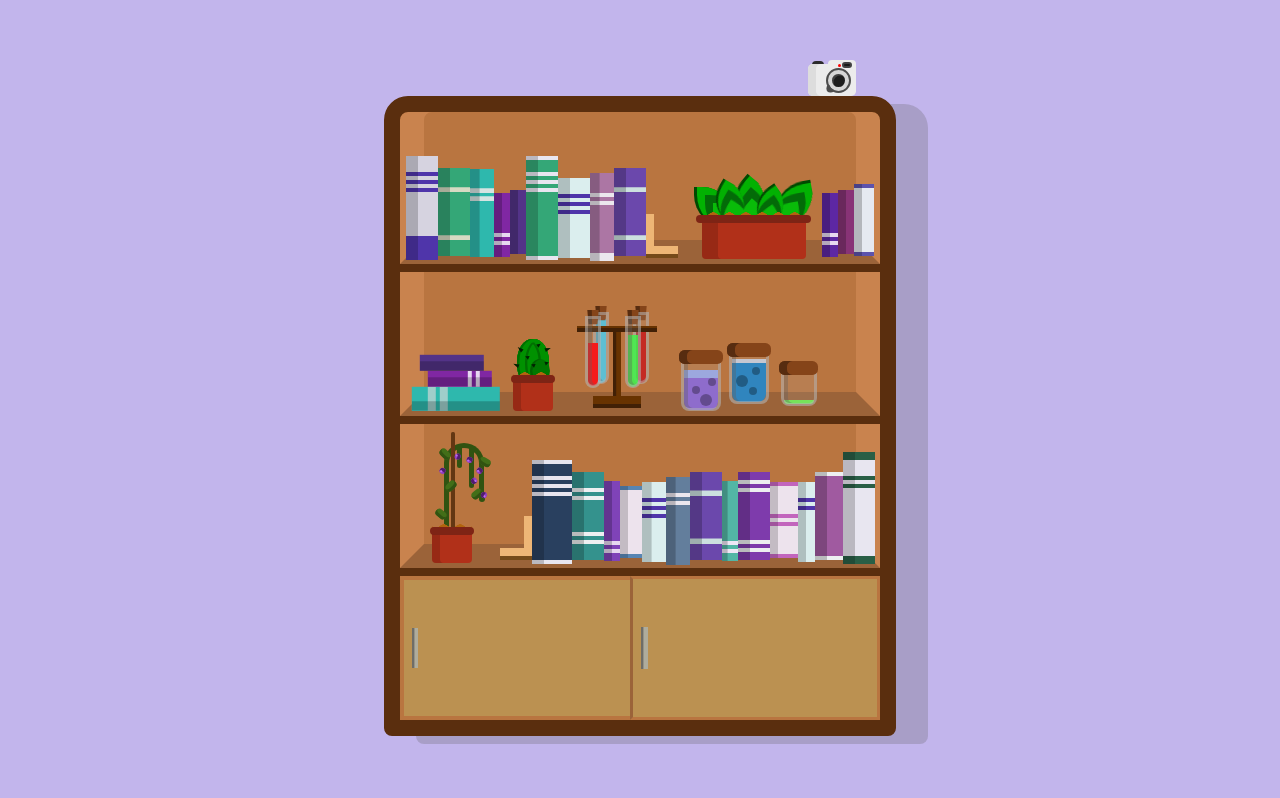
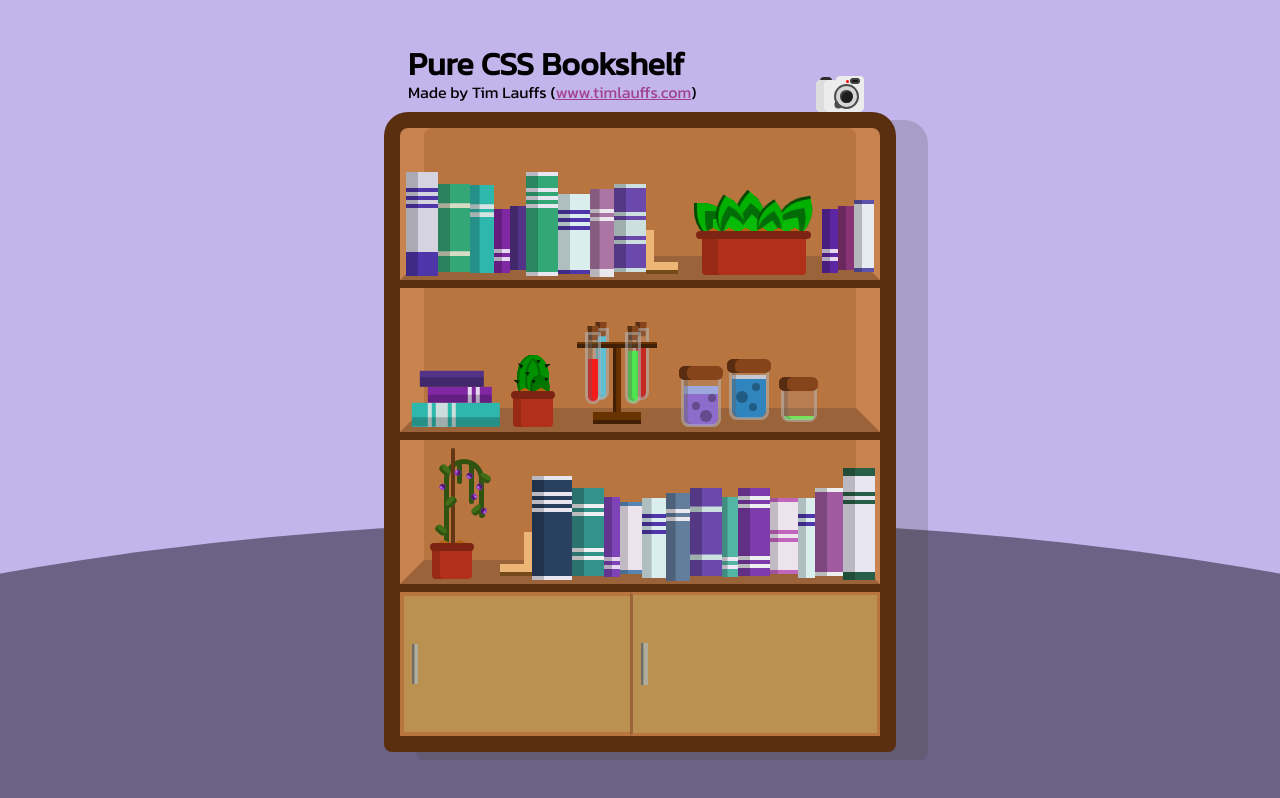
Before and after one commit to tlauffs/css_art, a website built with Vite: page index.html in a window 1280 px wide. Built offline with nearby package versions, Linux system fonts and the light colour scheme.

Commit message:
added name and background

```diff
--- a/index.html
+++ b/index.html
@@ -10,22 +10,25 @@
       rel="stylesheet"
     />
     <meta name="viewport" content="width=device-width, initial-scale=1.0" />
-    <title>Vite + TS</title>
+    <title>Pure CSS Bookshelf</title>
+    <meta name="description" content="A Bookshelf made using only CSS. Made by: Tim Lauffs">
   </head>
   <body>
     <div id="app"></div>
     <script type="module" src="/src/main.ts"></script>
+    <div class="background-circle"></div>
     <div class="bookshelf-wrapper">
-      <div class="bookshelf-top">
-        <div></div>
-        <div class="camera">
-          <div class="flash"></div>
-          <div class="trigger"></div>
+        <div class="name">
+          <h1> Pure CSS Bookshelf</h1>
+          <p>Made by Tim Lauffs (<a href="https://timlauffs.com/" target="_blank">www.timlauffs.com</a>)</p>
         </div>
-      </div>
       <div class="bookshelf">
         <div class="shelf">
           <div class="shelf-flex">
+            <div class="camera">
+              <div class="flash"></div>
+              <div class="trigger"></div>
+            </div>
             <div class="flex book-row">
               <div class="book"></div>
               <div class="book"></div>
--- a/src/style.css
+++ b/src/style.css
@@ -32,6 +32,8 @@
 html,
 body {
   font-family: "Kanit", sans-serif;
+  font-size: 1rem;
+  word-break: break-word;
 }
 
 body {
@@ -47,9 +49,33 @@ h1 {
   line-height: 100%;
 }
 
+a {
+  color: #a14091;
+  transition: all ease 200ms;
+}
+
+a:hover {
+  color: #55104b;
+}
+
 .flex {
   display: flex;
   align-items: flex-end;
+}
+
+.background-circle {
+  position: fixed;
+  width: max(200%, 100rem);
+  height: 100%;
+  bottom: -65%;
+  background-color: #6b6386;
+  border-radius: 50%;
+}
+
+.name {
+ margin-left: 3vmin;
+ margin-bottom: 1vmin;
+ max-width: 70%;
 }
 
 .bookshelf {
@@ -68,12 +94,18 @@ h1 {
   .bookshelf-wrapper {
     scale: 130%;
   }
+  h1 {
+    font-size: 1rem;
+  }
+  p{
+    font-size: 0.6rem;
+  }
 }
 
 .bookshelf-top {
   display: flex;
   justify-content: space-between;
-  align-items: flex-start;
+  align-items: flex-end;
   width: 100%;
   padding: 0 5vmin;
 }
@@ -194,7 +226,7 @@ h1 {
   box-shadow: inset 1.5vmin 0 #00000033, inset 0 2vmin var(--book-color),
     inset 0 2.5vmin #4f35aa, inset 0 3vmin var(--book-color),
     inset 0 3.5vmin #4f35aa, inset 0 4vmin var(--book-color),
-    inset 0 4.5vmin #4f35aa, inset 0 10vmin var(--book-color);
+    inset 0 4.5vmin #4f35aa, inset 0 9.5vmin var(--book-color), inset 0 -0.5vmin #4f35aa;
   margin-bottom: 0.8vmin;
 }
 
@@ -214,9 +246,11 @@ h1 {
   width: 4vmin;
   height: 11vmin;
   background-color: var(--book-color);
-  box-shadow: inset 1.5vmin 0 #00000038, inset 0 2.4vmin var(--book-color),
-    inset 0 3vmin #cce0df, inset 0 8.4vmin var(--book-color),
-    inset 0 9vmin #cce0df;
+  box-shadow: inset 1.5vmin 0 #00000038, inset 0 0.5vmin #cce0df,
+    inset 0 3.5vmin var(--book-color), inset 0 4vmin #cce0df,
+    inset 0 4.5vmin var(--book-color), inset 0 6.5vmin #cce0df,
+    inset 0 7vmin var(--book-color), inset 0 7.5vmin #cce0df,
+    inset 0 -0.5vmin #cce0df;
   margin-bottom: 1vmin;
 }
 
@@ -363,8 +397,9 @@ h1 {
   height: 11vmin;
   background-color: var(--book-color);
   box-shadow: inset 1.2vmin 0 #00000038, inset 0 2vmin var(--book-color),
-    inset 0 3vmin #9fceca, inset 0 3.5vmin var(--book-color),
-    inset 0 4.5vmin #9fceca;
+    inset 0 2.5vmin #cbdddc, inset 0 3vmin var(--book-color),
+    inset 0 4.5vmin #cbdddc, inset 0 5vmin var(--book-color),
+    inset 0 5.5vmin #cbdddc;
 }
 
 .book-stack .book:nth-child(2) {
@@ -372,7 +407,7 @@ h1 {
   width: 2vmin;
   height: 8vmin;
   background-color: var(--book-color);
-  box-shadow: inset 1.2vmin 0 #00000038, inset 0 5vmin var(--book-color),
+  box-shadow: inset 1vmin 0 #00000038, inset 0 5vmin var(--book-color),
     inset 0 5.5vmin #e6d8f0, inset 0 6vmin var(--book-color),
     inset 0 6.5vmin #e6d8f0;
   margin-top: 2vmin;
@@ -803,9 +838,9 @@ h1 {
 }
 
 .camera {
-  position: relative;
-  margin-bottom: 1vmin;
-  margin-left: 2vmin;
+  position: absolute;
+  top: -7vmin;
+  right: 2vmin;
   width: 6vmin;
   height: 4vmin;
   border-radius: 0.6vmin;
```
